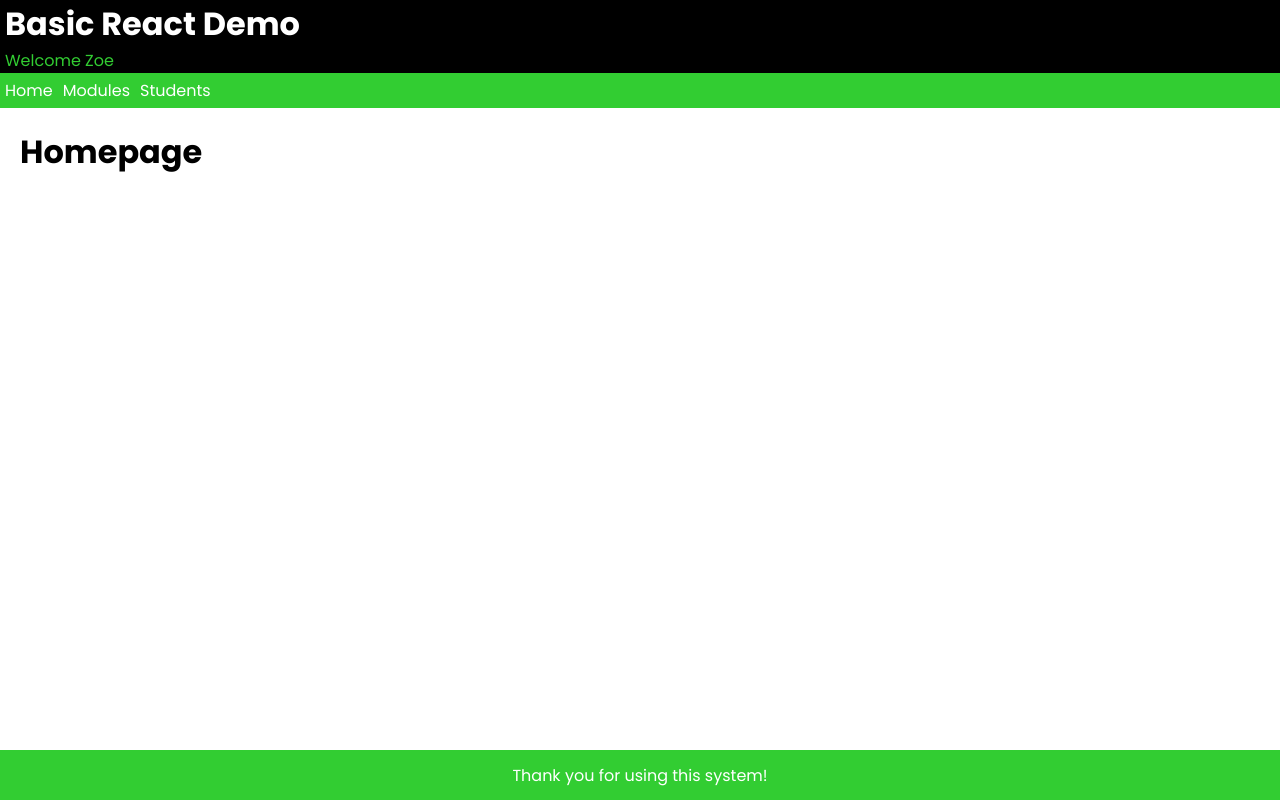
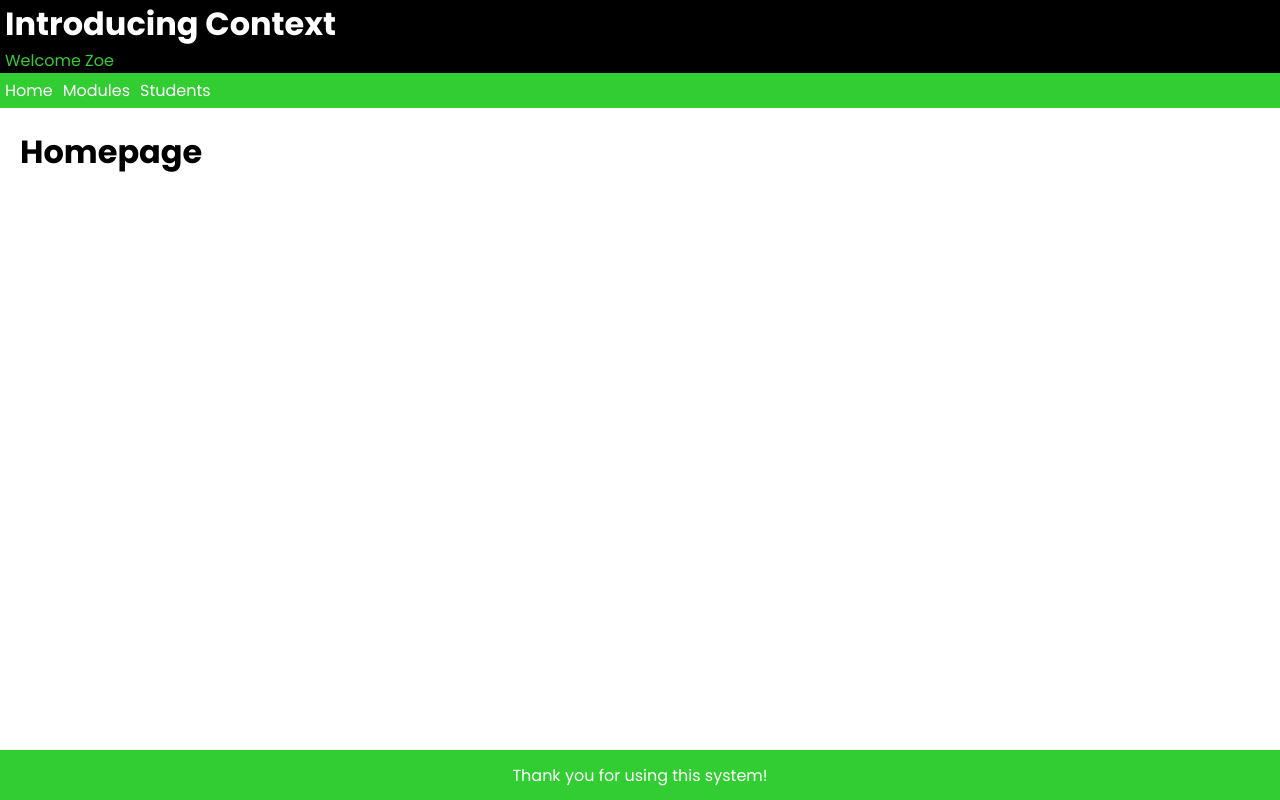
Before and after one commit to chiyure/ReactJS-01-Hello-World, a React (Vite) app: page / in a window 1280 px wide. Built offline with nearby package versions, Linux system fonts and the light colour scheme.

Commit message:
Frontend Development 20 - Distributing data using React context

```diff
--- a/src/App.jsx
+++ b/src/App.jsx
@@ -1,4 +1,6 @@
+import React from "react";
 import { BrowserRouter, Routes, Route } from "react-router-dom";
+import AuthContext from "./components/auth/authContext.js";
 import Layout from "./components/layout/Layout.jsx";
 import Home from "./components/views/Home.jsx";
 import Modules from "./components/views/Modules.jsx";
@@ -6,11 +8,19 @@ import Students from "./components/views/Students.jsx";
 import PageNotFound from "./components/views/404.jsx";
 
 function App() {
-  const loggedInUser = "Zoe";
-
+  // Initialisation
+  const loggedInUser = {
+    UserID: 369,
+    UserFirstname: "Zoe",
+    UserUsertypeID: 2,
+  };
+  // State
+  // Handlers
+  // View
   return (
+    <AuthContext value={loggedInUser}>
       <BrowserRouter>
-      <Layout loggedInUser={loggedInUser}>
+        <Layout>
           <Routes>
             <Route path="/" element={<Home />} />
             <Route path="/modules" element={<Modules />} />
@@ -19,6 +29,7 @@ function App() {
           </Routes>
         </Layout>
       </BrowserRouter>
+    </AuthContext>
   );
 }
 
--- /dev/null
+++ b/src/components/auth/authContext.js
@@ -0,0 +1,5 @@
+import { createContext } from "react";
+
+const AuthContext = createContext(null);
+
+export default AuthContext;
--- a/src/components/layout/Header.jsx
+++ b/src/components/layout/Header.jsx
@@ -1,12 +1,19 @@
+import { useContext } from "react";
+import AuthContext from "../auth/authContext.js";
 import "./header.scss";
 
-function Header(props) {
+const Header = () => {
+  // Initialisation
+  const loggedInUser = useContext(AuthContext);
+  // State
+  // Handlers
+  // View
   return (
     <header>
-      <h1>Basic React Demo</h1>
-      <p className="welcome">Welcome {props.loggedInUser}</p>
+      <h1>Introducing Context</h1>
+      <p className="welcome">Welcome {loggedInUser.UserFirstname} </p>
     </header>
   );
-}
+};
 
 export default Header;
--- a/src/components/layout/Layout.jsx
+++ b/src/components/layout/Layout.jsx
@@ -3,17 +3,18 @@ import Navbar from "./Navbar.jsx";
 import Footer from "./Footer.jsx";
 import "./Layout.scss";
 
-function Layout(props) {
+const Layout = ({ children }) => {
   return (
     <div className="layout">
-      <Header loggedInUser={props.loggedInUser} />
+      <Header />
+
       <Navbar />
 
-      <main>{props.children}</main>
+      <main>{children}</main>
 
       <Footer />
     </div>
   );
-}
+};
 
 export default Layout;
```
Also changed, not shown: src/template.jsx (+4 -4 lines). Lines whose indentation alone changed are shown as unchanged.
